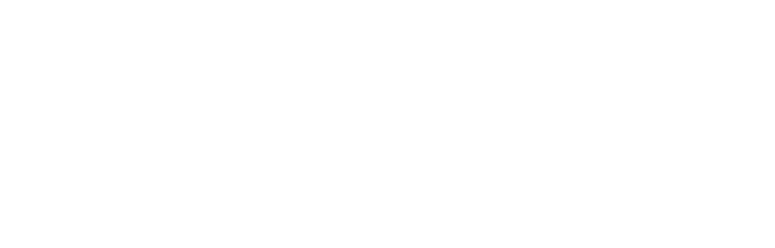
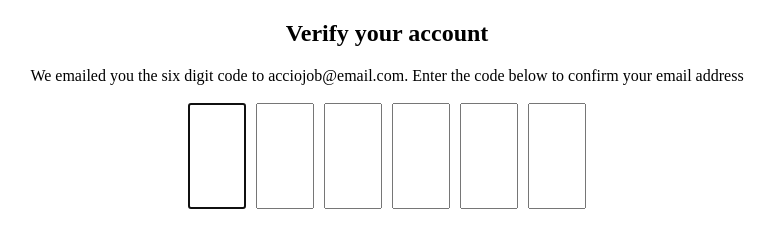
Before and after one commit to acciojob/OTP-KushalMDev, a website: page main.html in a window 1280 px wide. Shown: the whole page, without its empty margins (253-1028 px from the left). Drawn offline with Linux system fonts and the light colour scheme.

Commit message:
created a submission

```diff
--- a/main.html
+++ b/main.html
@@ -8,6 +8,19 @@
 
 <body>
 	<!-- the entire body must be written by student -->
+	<h2 style="text-align: center;" id="verification_heading">Verify your account</h2>
+    <div style="text-align: center;" id="verification_subtext">We emailed you the six digit code to acciojob@email.com. Enter the
+        code below to confirm your email address
+    </div>
+    <br>
+    <div class="code-container">
+        <input type="text" id="code1" class="code" autofocus maxLength="1">
+        <input type="text" id="code2" class="code" maxLength="1">
+        <input type="text" id="code3" class="code" maxLength="1">
+        <input type="text" id="code4" class="code" maxLength="1">
+        <input type="text" id="code5" class="code" maxLength="1">
+        <input type="text" id="code6" class="code" maxLength="1">
+    </div>
     <script type="text/javascript" src="./script.js">
 </script>
 
--- a/script.js
+++ b/script.js
@@ -1 +1,18 @@
 //your JS code here. If required.
+
+const inputs = document.querySelectorAll('.code');
+
+inputs.forEach((input, index) => {
+  input.addEventListener('input', (event) => {
+    const value = event.target.value;
+    if (value.length === 1 && index < inputs.length - 1) {
+      inputs[index + 1].focus();
+    }
+  });
+
+  input.addEventListener('keydown', (event) => {
+    if (event.key === 'Backspace' && index > 0) {
+      inputs[index - 1].focus();
+    }
+  });
+});
--- a/styles.css
+++ b/styles.css
@@ -1 +1,11 @@
 /*  your css code here. If applicable */
+.code{
+    height: 100px;
+    width: 50px;
+}
+.code-container{
+    display: flex;
+    justify-content: center;
+    gap: 10px;
+    text-align: center;
+}
```
